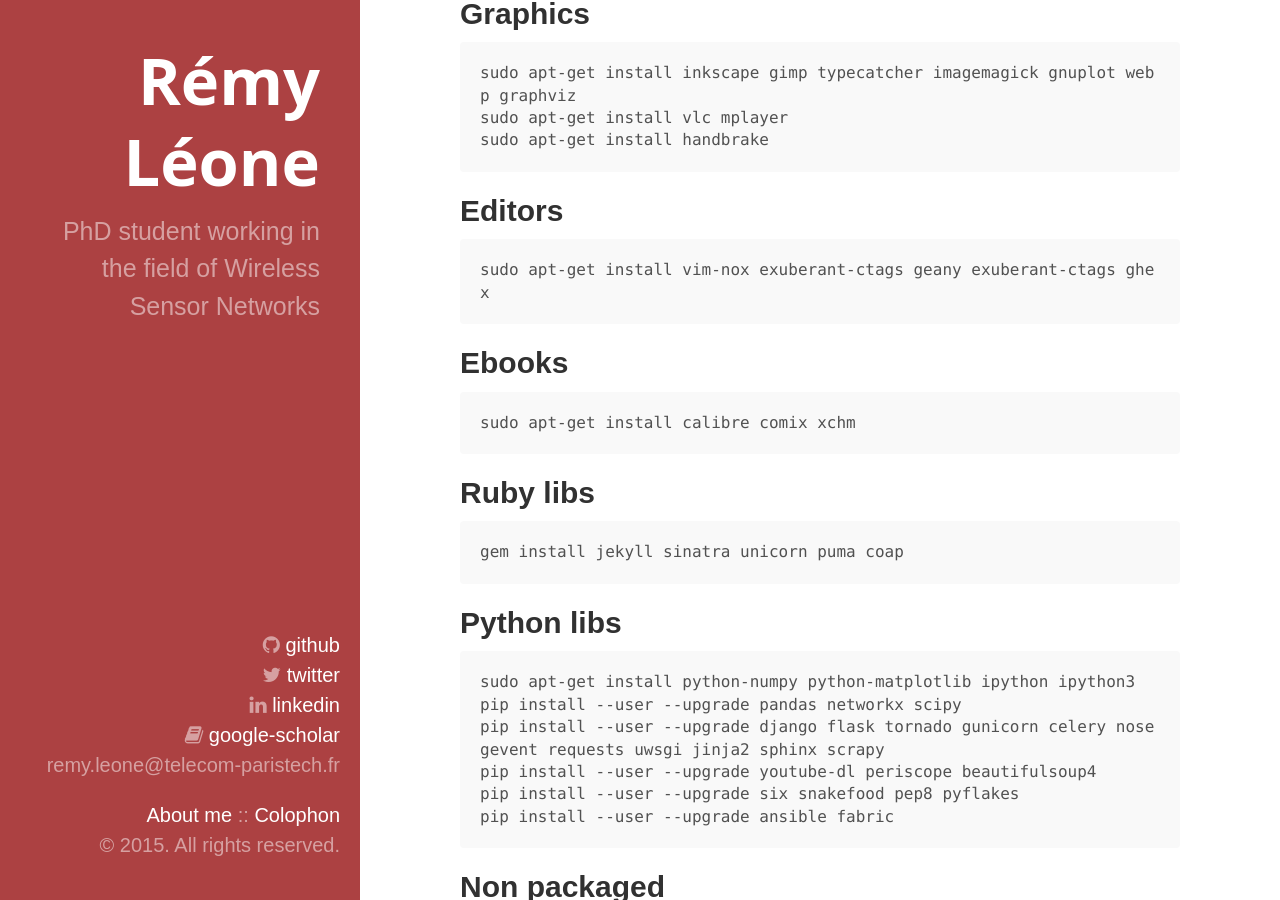
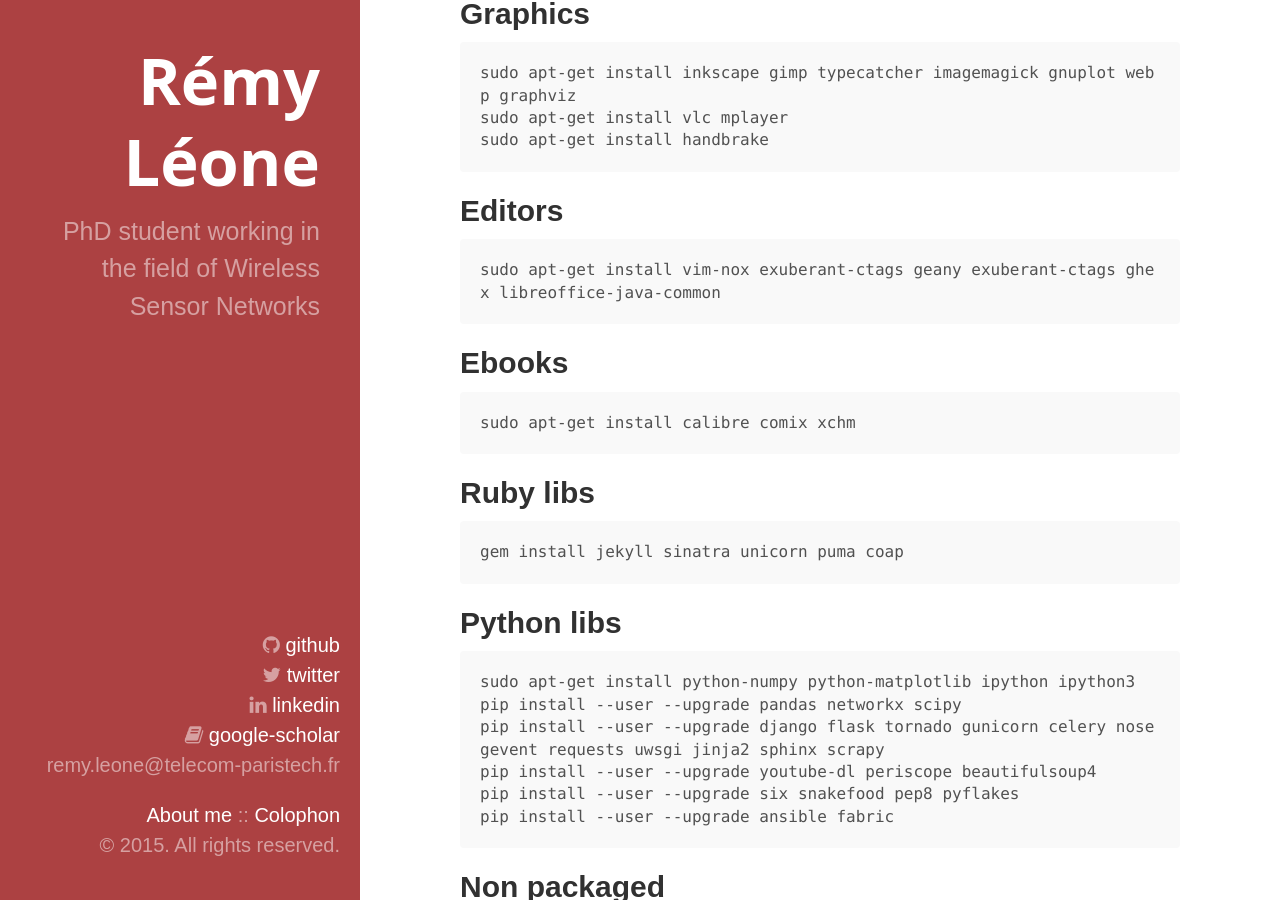
Before and after one commit to remyleone/remyleone.github.io, a Jekyll site: the page built from packages.md, in a window 1280 px wide and 900 px high, scrolled down 1257 px. Built offline with Jekyll 4.4.1, drawn with Linux system fonts in a browser that asks for light colours; nearby versions of some CDN libraries.

Commit message:
Adding libreoffice-java-common

```diff
--- a/packages.md
+++ b/packages.md
@@ -53,7 +53,7 @@ Graphics
 Editors
 -------
 
-	sudo apt-get install vim-nox exuberant-ctags geany exuberant-ctags ghex
+	sudo apt-get install vim-nox exuberant-ctags geany exuberant-ctags ghex libreoffice-java-common
 
 Ebooks
 ------
```
